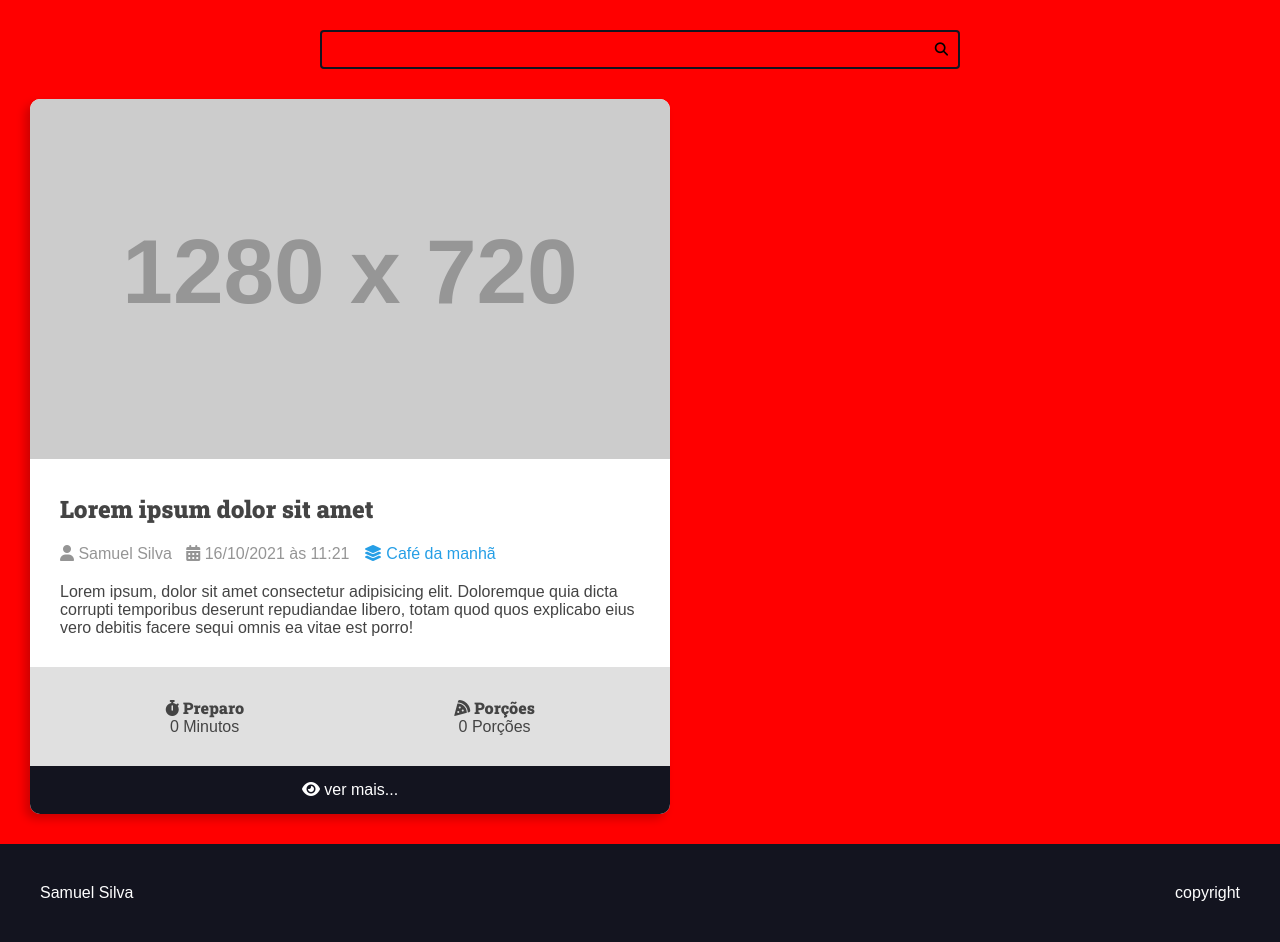
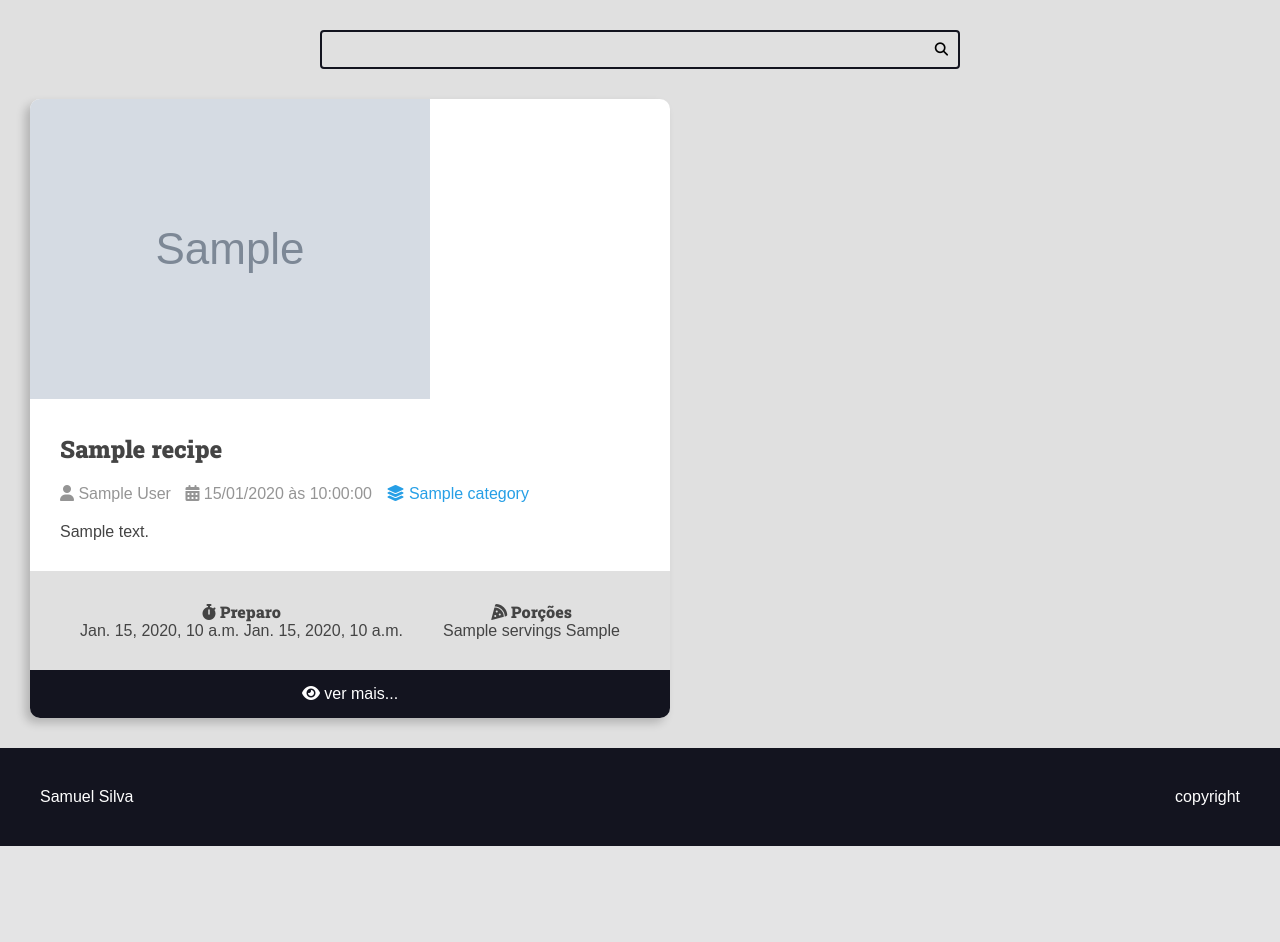
Before and after one commit to SamuelM422/curso-django-projeto1, a Django app: template recipes/templates/recipes/pages/home.html in a window 1280 px wide. Shown: the part 113-1055 px from the top of the page. After the commit the page ends 959 px from the top, so only its background shows below. Run offline with Django 5.2, Linux system fonts and the light colour scheme; the template is opened without the code that fills it: most values are stand-ins (such as "Sample title", 1, 10 or a date in 2020); grey boxes marked "Sample" are stand-in pictures; grey boxes labelled with a size stand in for pictures from a placeholder-image service; some libraries are stand-ins or nearby versions.

Commit message:
created recipes and populated with fake data

```diff
--- /dev/null
+++ b/base_templates/global/base.html
@@ -0,0 +1,23 @@
+<!DOCTYPE html>
+<html lang="pt-BR">
+
+    <head>
+        {% include "recipes/partials/head.html" %}
+        <title>{% block title %}{% endblock title %}</title>
+    </head>
+
+
+    <body>
+        {% include "recipes/partials/header.html" %}
+        {% include "recipes/partials/search.html" %}
+
+        <main class="main-content-container">
+            {% block content %}
+
+            {% endblock content %}
+        </main>
+
+        {% include "recipes/partials/footer.html" %}
+
+    </body>
+</html>
--- a/mypy.ini
+++ b/mypy.ini
@@ -1,5 +1,8 @@
 [mypy]
 plugins = mypy_django_plugin.main
 
+[mypy-faker]
+ignore_missing_imports = True
+
 [mypy.plugins.django-stubs]
 django_settings_module = "projeto.settings"
--- a/recipes/static/recipes/css/styles.css
+++ b/recipes/static/recipes/css/styles.css
@@ -148,6 +148,9 @@ h1, h2, h3, h4, h5, h6 {
     transform: scale(1);
     border-radius: 1rem;
     overflow: hidden;
+    display: flex;
+    flex-direction: column;
+    justify-content: space-between;
 }
 
 .recipe img {
@@ -243,3 +246,17 @@ h1, h2, h3, h4, h5, h6 {
 .main-footer a:hover {
     color: var(--color-primary);
 }
+
+.main-content-detail .recipe-list-item{
+    max-width: 84rem;
+    margin: 0 auto;
+}
+
+.main-content-detail .recipe-list-item:hover {
+    transform: scale(1);
+    box-shadow: -5px 5px 10px rgba(0, 0, 0, 0.2)
+}
+
+.preparation-steps {
+    padding: var(--spacing-gutter-medium);
+}
--- a/recipes/templates/recipes/pages/home.html
+++ b/recipes/templates/recipes/pages/home.html
@@ -1,15 +1,11 @@
-{% include "recipes/partials/head.html" %}
-<body>
-    {% include "recipes/partials/header.html" %}
-    {% include "recipes/partials/search.html" %}
+{% extends "global/base.html" %}
 
-    <main class="main-content-container">
-        <div class="main-content main-content-list container">
-           {% include "recipes/partials/recipe.html" %}
-        </div>
-    </main>
+{% block title %}Home{% endblock title %}
 
-    {% include "recipes/partials/footer.html" %}
-
-</body>
-</html>
+{% block content %}
+    <div class="main-content main-content-list container">
+        {% for recipe in recipes %}
+            {% include "recipes/partials/recipe.html" %}
+        {% endfor %}
+    </div>
+{% endblock content %}
--- a/recipes/templates/recipes/partials/head.html
+++ b/recipes/templates/recipes/partials/head.html
@@ -1,7 +1,5 @@
 {% load static %}
-<!DOCTYPE html>
-<html lang="pt-BR">
-<head>
+
 <meta charset="UTF-8">
 <meta name="viewport" content="width=device-width, initial-scale=1.0">
 
@@ -19,9 +17,4 @@
 <link rel="preconnect" href="https://fonts.gstatic.com" crossorigin>
 <link href="https://fonts.googleapis.com/css2?family=Roboto+Slab:wght@900&display=swap" rel="stylesheet">
 
-    <title>Recipes</title>
-
 <link rel="stylesheet" href="{% static 'recipes/css/styles.css' %}">
-    <link rel="stylesheet" href="{% static 'global/css/global-styles.css' %}">
-
-</head>
--- a/recipes/templates/recipes/partials/recipe.html
+++ b/recipes/templates/recipes/partials/recipe.html
@@ -1,37 +1,35 @@
  <div class="recipe recipe-list-item">
     <div class="recipe-cover">
-        <img src="https://placehold.co/1280x720/000000/FFF" alt="placeholder">
+        <img src="{{recipe.cover.url}}" alt="placeholder">
     </div>
     <div class="recipe-title-container">
-        <h2 class="recipe-title">Lorem ipsum dolor sit amet</h2>
+        <h2 class="recipe-title">{{recipe.title}}</h2>
     </div>
 
     <div class="recipe-author">
         <span class="recipe-author-item">
             <i class="fas fa-user"></i>
-            Samuel Silva
+            {{recipe.author.first_name}} {{recipe.author.last_name}}
         </span>
         <span class="recipe-author-item">
             <i class="fas fa-calendar-alt"></i>
-            16/10/2021 às 11:21
+            {{recipe.created_at|date:"d/m/Y"}} às {{recipe.created_at|date:"H:i:s"}}
         </span>
         <span class="recipe-author-item">
             <a href="/recipes/category/cafe-da-manha">
                 <i class="fas fa-layer-group"></i>
-                <span>Café da manhã</span>
+                <span>{{recipe.category.name}}</span>
             </a>
         </span>
     </div>
 
     <div class="recipe-content">
         <p>
-            Lorem ipsum, dolor sit amet consectetur adipisicing elit.
-            Doloremque quia dicta corrupti temporibus deserunt repudiandae libero,
-            totam quod quos explicabo eius vero debitis facere sequi omnis ea vitae
-            est porro!
+            {{recipe.description}}
         </p>
     </div>
 
+    <div>
         <div class="recipe-meta-container">
             <div class="recipe-meta recipe-preparation">
                 <h3 class="recipe-meta-title">
@@ -39,7 +37,7 @@
                     Preparo
                 </h3>
                 <div class="recipe-meta-text">
-                0 Minutos
+                    {{recipe.preparation_time}} {{recipe.preparation_time_unit}}
                 </div>
             </div>
             <div class="recipe-meta recipe-servings">
@@ -48,16 +46,25 @@
                     Porções
                 </h3>
                 <div class="recipe-meta-text">
-                0 Porções
+                    {{recipe.servings}} {{recipe.servings_unit}}
                 </div>
             </div>
         </div>
 
+        {% if is_detail_page is not True %}
             <footer class="recipe-footer">
-        <a href="/recipes/category/cafe-da-manha" class="recipe-read-more button button-dark button-full-width">
+                <a href="/recipes/3/" class="recipe-read-more button button-dark button-full-width">
                     <i class="fas fa-eye"></i>
                     <span>ver mais...</span>
                 </a>
             </footer>
+        {% endif %}
+
+        {% if is_detail_page %}
+            <div class="preparation-steps">
+                {{recipe.preparation_steps|linebreaksbr}}
+            </div>
+        {% endif %}
+    </div>
 
 </div>
--- a/recipes/urls.py
+++ b/recipes/urls.py
@@ -1,6 +1,7 @@
 from django.urls import path
-from recipes.views import home
+from . import views
 
 urlpatterns = [
-    path("", home)
+    path("", views.home),
+    path("recipes/<int:id>/", views.recipes)
 ]
--- a/requirements.txt
+++ b/requirements.txt
@@ -1 +1,3 @@
 django-stubs[compatible-mypy]
+faker
+django
```
Also changed, not shown: base_templates/global/home.html (deleted, +0 -11 lines), recipes/templates/recipes/pages/recipe-view.html (added, +9 -0 lines), recipes/views.py (+8 -1 lines), utils/recipes/factory.py (added, +33 -0 lines), 1 other file. Lines whose indentation alone changed are shown as unchanged.
